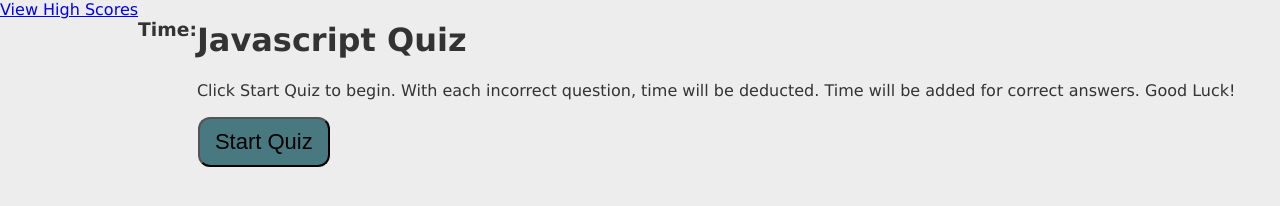
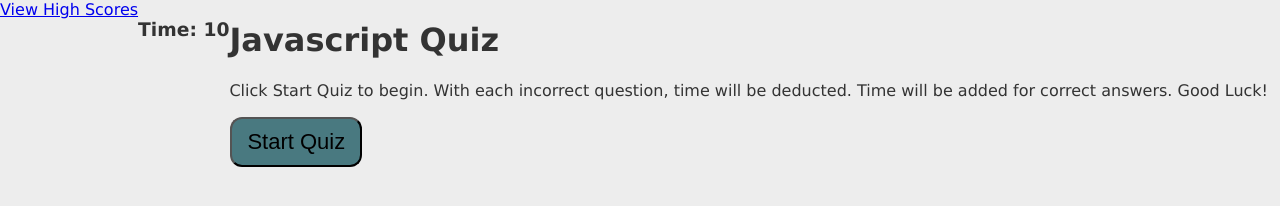
Before and after one commit to Prandrea/Code-Quiz-Challenge, a plain HTML site: page index.html in a window 1280 px wide. Both pictures are taken after a click on the button "Start Quiz". Drawn offline with Linux system fonts and the light colour scheme.

Commit message:
timer is displayed and stops at 0

```diff
--- a/assets/js/script.js
+++ b/assets/js/script.js
@@ -1,20 +1,11 @@
-// GIVEN I am taking a code quiz
-// WHEN I click the start button
-// THEN a timer starts and I am presented with a question
-// WHEN I answer a question
-// THEN I am presented with another question
-// WHEN I answer a question incorrectly
-// THEN time is subtracted from the clock
-// WHEN all questions are answered or the timer reaches 0
-// THEN the game is over
-// WHEN the game is over
-// THEN I can save my initials and score
+var startbutton = document.querySelector("#start-quiz");
+var timer = document.getElementById("timer");
+var timeLeft = document.getElementById("remainingtime");
 
 
-//control css using Javascript: hide questions and scoreboard initially and display questions when you start
-var timer = 5
 
-// Questions for quiz
+
+// Questions array for quiz
 const questions = [
     {
         question: "Commonly used data types do NOT include__________.",
@@ -44,28 +35,31 @@ const questions = [
 ];
 
 //Button starts quiz
-var startbutton = document.querySelector("#start-quiz");
+var startTime = 13
 var startFunction = function() {
+    startTime = 12;
+    remainingtime.textContent = startTime;
 //Display questions-store questions as variable, array or object
 //Display answer choices
 //add listener events to each response
 //Same button should start timer
 
-var timeInterval = setInterval(function () {timer--, console.log(timer)
-if (timer === 0){
+var timeInterval = setInterval(function () {startTime--, console.log(startTime);
+    remainingtime.textContent = startTime;
+if (startTime === 0){
     clearInterval(timeInterval);
-    //end quiz (hide remaining questions) because they're out of time
-    endquiz()
+    //end quiz (hide remaining questions) because time ran out
+  //  endquiz()
 }
 }, 1000);
 
 console.log("Andrea");
 
 }
-function endquiz() {
-    console.log(timer)
-    var score = timer
-}
+// function endquiz() {
+//     console.log(timer)
+//     var score = timer
+// }
 
 // Quiz ends if timer reaches 0 or if questions run out
 // if questions run out then store current timer as score and end quiz
@@ -90,3 +84,26 @@ startbutton.addEventListener("click", startFunction);
 
 //User enters initials to save score
 //Theres a place for all high scores to be displayed
+
+
+
+
+
+
+
+
+
+
+
+
+// GIVEN I am taking a code quiz
+// WHEN I click the start button
+// THEN a timer starts and I am presented with a question
+// WHEN I answer a question
+// THEN I am presented with another question
+// WHEN I answer a question incorrectly
+// THEN time is subtracted from the clock
+// WHEN all questions are answered or the timer reaches 0
+// THEN the game is over
+// WHEN the game is over
+// THEN I can save my initials and score
--- a/index.html
+++ b/index.html
@@ -11,7 +11,7 @@
 <!--Nav Bar with High scores and timer-->
     <header>
             <a href="#" id="view-high-scores">View High Scores</a>
-            <h3 class="timer">Time: <span id="timer"></span></h3>
+            <h3 class="timer">Time: <span id="remainingtime"></span></h3>
     </header>
     <!--Start page with button-->
     <main>
```
